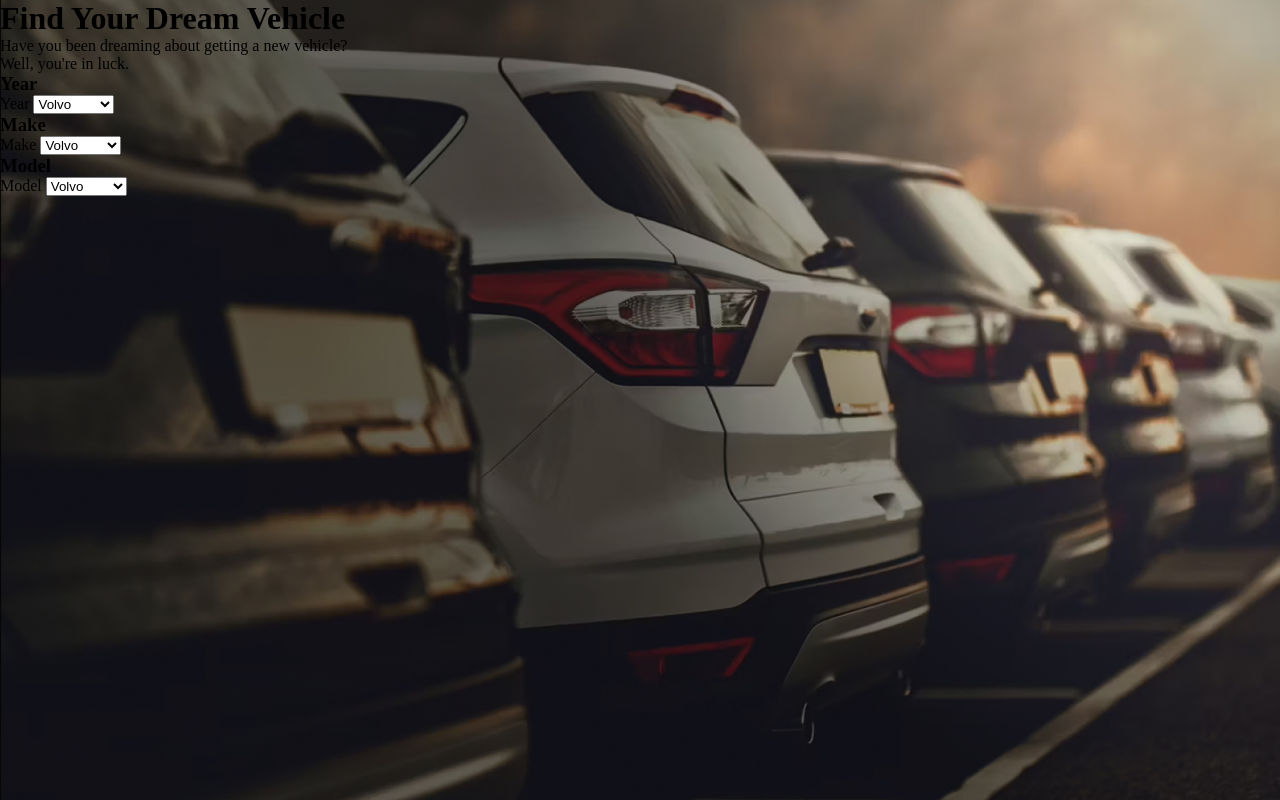
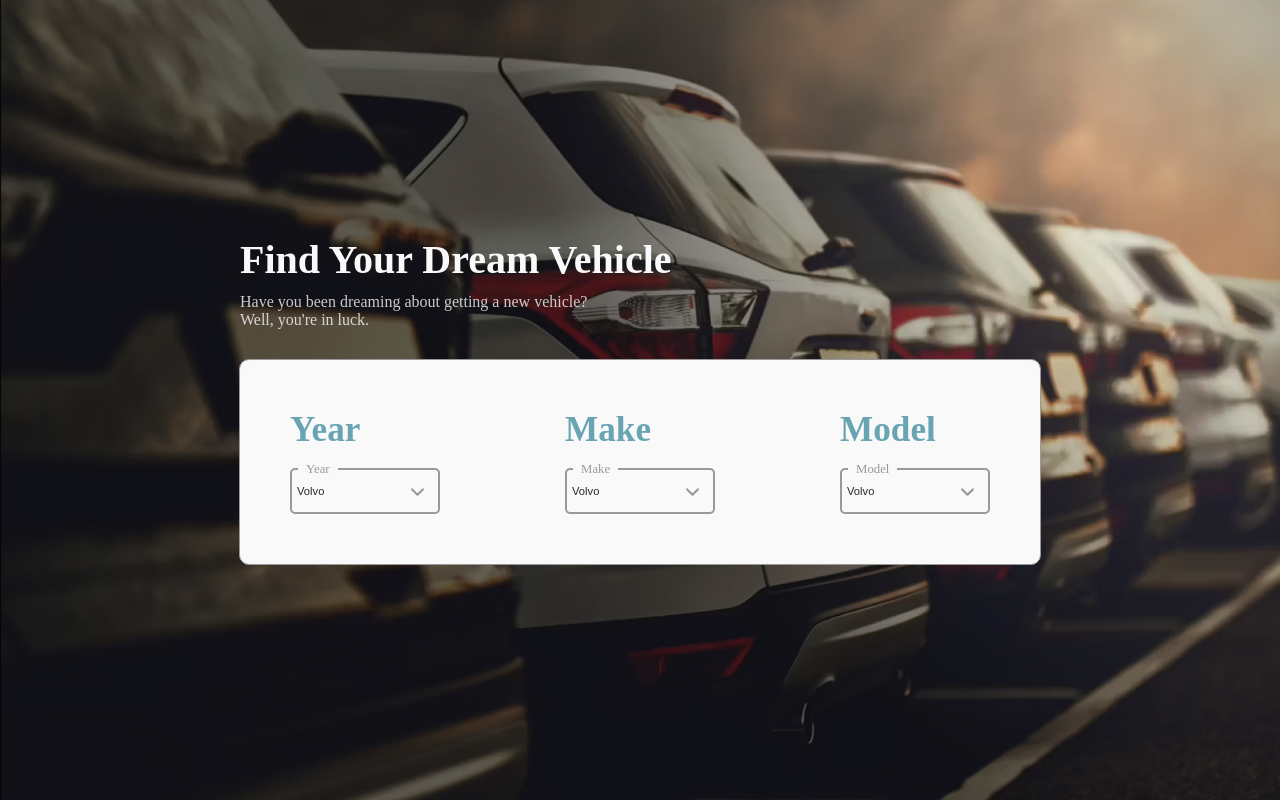
Before and after one commit to Kasador/used-car-finder-FSO, a website built with webpack: page src/index.html in a window 1280 px wide. Built offline with nearby package versions, Linux system fonts and the light colour scheme.

Commit message:
scss >>> update complete <<< ready for backend data to connect to frontend/ changed to match mockup

```diff
--- a/package.json
+++ b/package.json
@@ -13,8 +13,10 @@
   "devDependencies": {
     "@babel/core": "^7.26.0",
     "@babel/preset-env": "^7.26.0",
+    "@fortawesome/fontawesome-free": "^6.7.1",
     "babel-loader": "^9.2.1",
     "css-loader": "^7.1.2",
+    "font-awesome": "^4.7.0",
     "html-loader": "^5.1.0",
     "html-webpack-plugin": "^5.6.3",
     "sass": "^1.81.0",
@@ -23,5 +25,8 @@
     "webpack": "^5.96.1",
     "webpack-cli": "^5.1.4",
     "webpack-dev-server": "^5.1.0"
+  },
+  "dependencies": {
+    "@fortawesome/fontawesome-svg-core": "^6.7.1"
   }
 }
--- a/src/index.html
+++ b/src/index.html
@@ -1,6 +1,10 @@
 <!-- REFERENCES >>>
   1) html form + input boxes
     a) https://www.w3schools.com/tags/tag_select.asp
+  2) hr line - vertical
+    a) https://stackoverflow.com/questions/3148415/how-to-make-a-vertical-line-in-html
+  3) font awesome icons
+    a) https://fontawesome.com/
 -->
 
 <!DOCTYPE html>
@@ -9,6 +13,8 @@
   <meta charset="UTF-8">
   <meta name="viewport" content="width=device-width, initial-scale=1.0">
   <title>Car Finder | PWA Module 1 | H. Shaw</title>
+  <script src="https://kit.fontawesome.com/a52fd06b60.js" crossorigin="anonymous"></script>
+
 </head>
 <body>
   <header>
@@ -18,20 +24,24 @@
   <main> <!-- main container for sections and application -->
     <section> <!-- main section for the three(3) section, "Year", "Make", "Model" -->
       <article> <!-- year section -->
-        <h1>Year</h1>
+        <h2>Year</h2>
+        <div class="test">
         <label for="year">Year</label>
-
+        <br />
+        <svg class="arrow-down" xmlns="http://www.w3.org/2000/svg" viewBox="0 0 448 512"><!--!Font Awesome Free 6.7.1 by @fontawesome - https://fontawesome.com License - https://fontawesome.com/license/free Copyright 2024 Fonticons, Inc.--><path d="M201.4 374.6c12.5 12.5 32.8 12.5 45.3 0l160-160c12.5-12.5 12.5-32.8 0-45.3s-32.8-12.5-45.3 0L224 306.7 86.6 169.4c-12.5-12.5-32.8-12.5-45.3 0s-12.5 32.8 0 45.3l160 160z"/></svg>
         <select name="year" id="year">
           <option value="volvo">Volvo</option>
           <option value="saab">Saab</option>
           <option value="mercedes">Mercedes</option>
           <option value="audi">Audi</option>
         </select>
+      </div>
       </article>
       <article> <!-- make section -->
-        <h1>Make</h1>
+        <h2>Make</h2>
         <label for="make">Make</label>
-
+        <br />
+        <svg class="arrow-down" xmlns="http://www.w3.org/2000/svg" viewBox="0 0 448 512"><!--!Font Awesome Free 6.7.1 by @fontawesome - https://fontawesome.com License - https://fontawesome.com/license/free Copyright 2024 Fonticons, Inc.--><path d="M201.4 374.6c12.5 12.5 32.8 12.5 45.3 0l160-160c12.5-12.5 12.5-32.8 0-45.3s-32.8-12.5-45.3 0L224 306.7 86.6 169.4c-12.5-12.5-32.8-12.5-45.3 0s-12.5 32.8 0 45.3l160 160z"/></svg>
         <select name="make" id="make">
           <option value="volvo">Volvo</option>
           <option value="saab">Saab</option>
@@ -40,9 +50,10 @@
         </select>
       </article>
       <article> <!-- model section -->
-        <h1>Model</h1>
+        <h2>Model</h2>
         <label for="model">Model</label>
-
+        <br />
+        <svg class="arrow-down" xmlns="http://www.w3.org/2000/svg" viewBox="0 0 448 512"><!--!Font Awesome Free 6.7.1 by @fontawesome - https://fontawesome.com License - https://fontawesome.com/license/free Copyright 2024 Fonticons, Inc.--><path d="M201.4 374.6c12.5 12.5 32.8 12.5 45.3 0l160-160c12.5-12.5 12.5-32.8 0-45.3s-32.8-12.5-45.3 0L224 306.7 86.6 169.4c-12.5-12.5-32.8-12.5-45.3 0s-12.5 32.8 0 45.3l160 160z"/></svg>
         <select name="model" id="model">
           <option value="volvo">Volvo</option>
           <option value="saab">Saab</option>
--- a/src/index.js
+++ b/src/index.js
@@ -1,7 +1,9 @@
 // Imports your SCSS stylesheet
+// https://stackoverflow.com/questions/52376720/how-to-make-font-awesome-5-work-with-webpack
+
 import './style.scss';
-
 import data from './data.json'
+// import '@fortawesome/fontawesome-free/js/solid' just found out I need pro :(
 
 class Main { // Main class
     constructor() {
--- a/src/style.scss
+++ b/src/style.scss
@@ -1,13 +1,29 @@
 /* REFERENCES >>>
   1) Variables
     a) https://sass-lang.com/documentation/variables/
+  2) Select Options + Form
+    a) https://stackoverflow.com/questions/10484053/change-select-list-option-background-colour-on-hover
+  3) remove default appearances
+    a) https://stackoverflow.com/questions/12297600/how-to-remove-default-chrome-style-for-select-input
+  4) change styles for the first child selected element using ::before
+    a) https://developer.mozilla.org/en-US/docs/Web/CSS/::before
+    b) https://www.w3schools.com/cssref/sel_before.php
+    c) https://stackoverflow.com/questions/74944964/how-do-i-put-static-text-in-a-select-element-in-html
+    d) https://css-tricks.com/how-to-add-text-in-borders-using-basic-html-elements/
+  5) font awesome in SCSS / offset normal CSS font awesome
+    a) https://docs.fontawesome.com/web/use-with/scss
+    b) https://developer.mozilla.org/en-US/docs/Web/CSS/offset-path
+  6) Change SVG color using CSS
+    a) https://stackoverflow.com/questions/22252472/how-can-i-change-the-color-of-an-svg-element
 */
 
+// @import './assets/fontawesome/scss/solid.scss';
+
 // color scheme >>> variables
-$seleted-color: #fa003f;
-$accent-color: #888;
-$primary-color: #28282B;
-$secondary-color: #DDDDDD;
+$seleted-color: #68A4B2;      // light red/rose
+$accent-color: #999;          // lightgray
+$primary-color: #28282B;      // matte black
+$secondary-color: #f9f9f9;    // dirty white
 
 // background img variable for easy updates
 $background-img: './assets/bg.jpg';
@@ -17,10 +33,99 @@ $background-img: './assets/bg.jpg';
   margin: 0;
 }
 
+.verticalLine {
+  border-left: thick solid $accent-color;
+}
+
 body {
   background-image: url($background-img);
   background-position: center;
   background-repeat: no-repeat;
   background-size: cover;
   height: 100vh;
+  display: flex;
+  justify-content: center;
+  flex-direction: column;
+  align-items: center;
 }
+
+header {
+  text-align: left;
+  width: 800px;
+  margin-bottom: 30px;
+}
+
+h1 {
+  color: $secondary-color;
+  margin-bottom: 10px;
+  font-size: 2.5rem;
+}
+
+p {
+  color: $secondary-color;
+  opacity: 0.8;
+}
+
+main {
+  display: flex;
+  justify-content: center;
+}
+
+main section {
+  display: flex;
+  background-color: #f9f9f9;
+  padding: 50px;
+  width: 700px;
+  justify-content: space-between;
+  border: 1px solid $accent-color;
+  border-radius: 10px;
+}
+
+main section article {
+  justify-content: flex;
+  justify-content: start;
+  align-items: left;
+  flex-direction: column;
+}
+
+h2 {
+  color: $seleted-color;
+  font-size: 2.2rem;
+}
+
+label {
+  font-size: 0.8rem;
+  background: $secondary-color;
+  padding: 0px 8px;
+  position: relative;
+  top: 9px;
+  left: 8px;
+  color: $accent-color;
+}
+
+.arrow-down { // SVG arrow for dropdown
+  width: 15px;
+  position: absolute;
+  transform: translateX(120px) translateY(15px); // move and reposition, top or right/left props dont work with SVG?
+  fill: $accent-color;
+}
+
+select {
+  padding: 15px 35px;
+  width: 150px;
+  background-color: $secondary-color;
+  padding-left: 5px;
+  border: 2px solid $accent-color;
+  border-radius: 5px;
+  font-size: 0.7rem;
+  color: $primary-color;
+  appearance: none; // general
+  -webkit-appearance: none; // safari / chrome
+  -moz-appearance: none; // firefox
+}
+
+select:focus, select:active {
+  // border-radius: none;
+  outline: none;
+  border-color: $seleted-color;
+}
```
Also changed, not shown: 1 other file.
